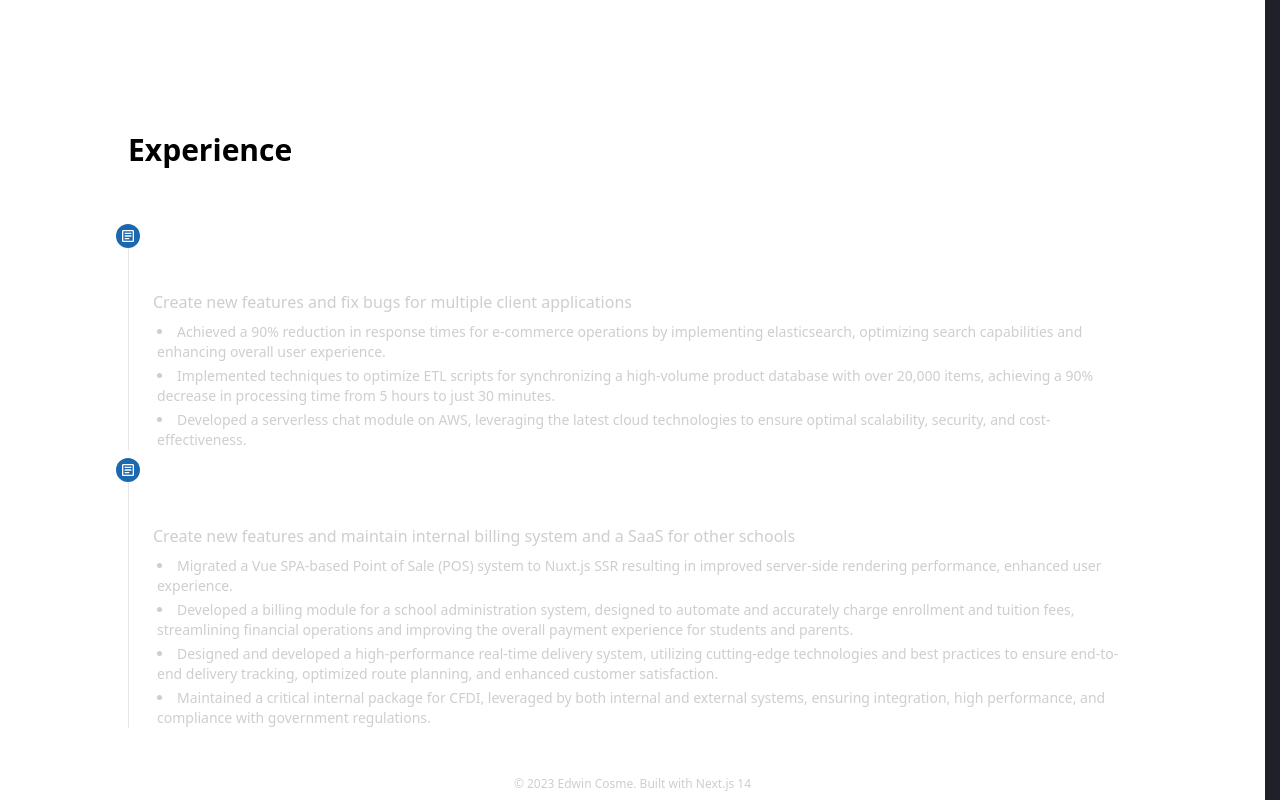
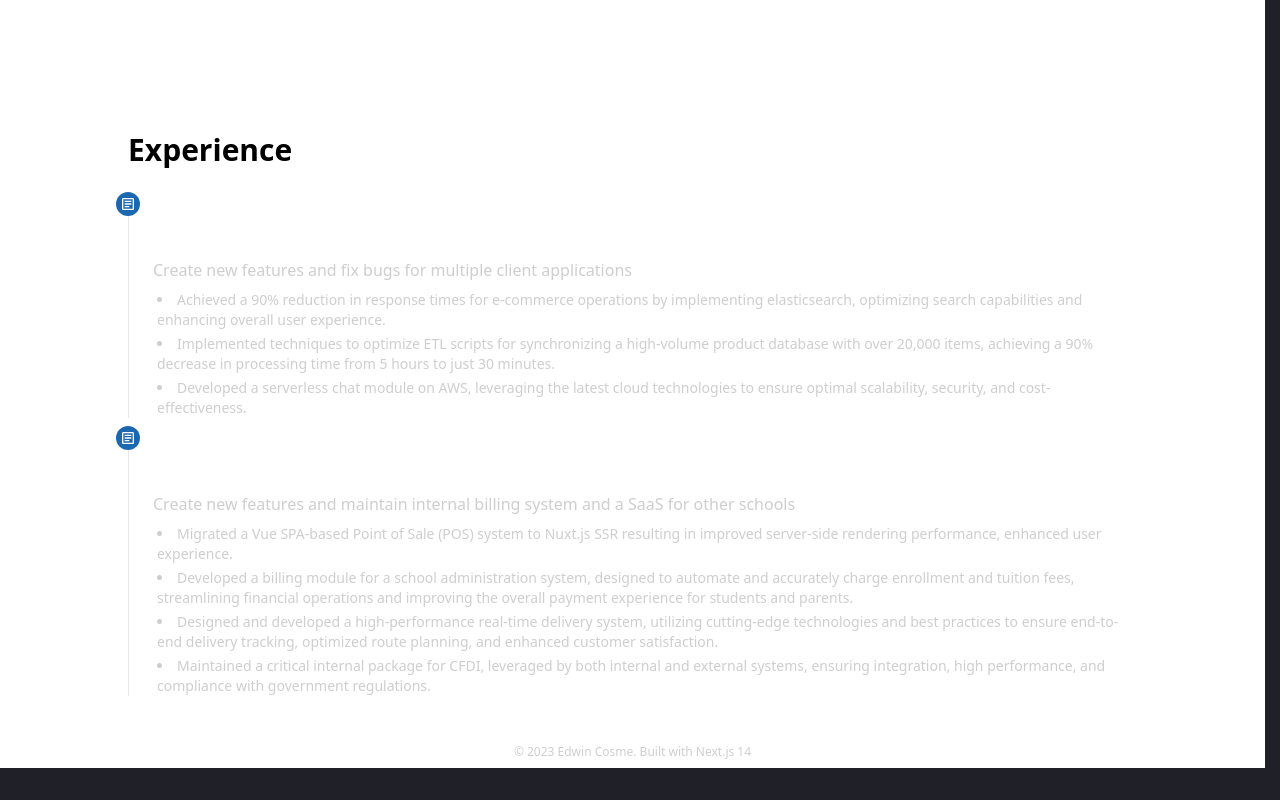
Before and after one commit to adriancosme/portfolio, a Next.js app: page / in a window 1280 px wide. Shown: the part 1654-2454 px from the top of the page. After the commit the page ends 2422 px from the top, so only its background shows below. Built offline with nearby package versions, Linux system fonts and the light colour scheme.

Commit message:
fix: remove margin

```diff
--- a/src/components/experience.tsx
+++ b/src/components/experience.tsx
@@ -5,7 +5,7 @@ interface ExperienceProps {
 }
 const Experience = ({ data }: ExperienceProps) => {
   return (
-    <div className="grid grid-cols-12 gap-4 mt-8">
+    <div className="grid grid-cols-12 gap-4">
       <ol className="relative col-span-12">
         {data?.map((job, index) => {
           return (
```
